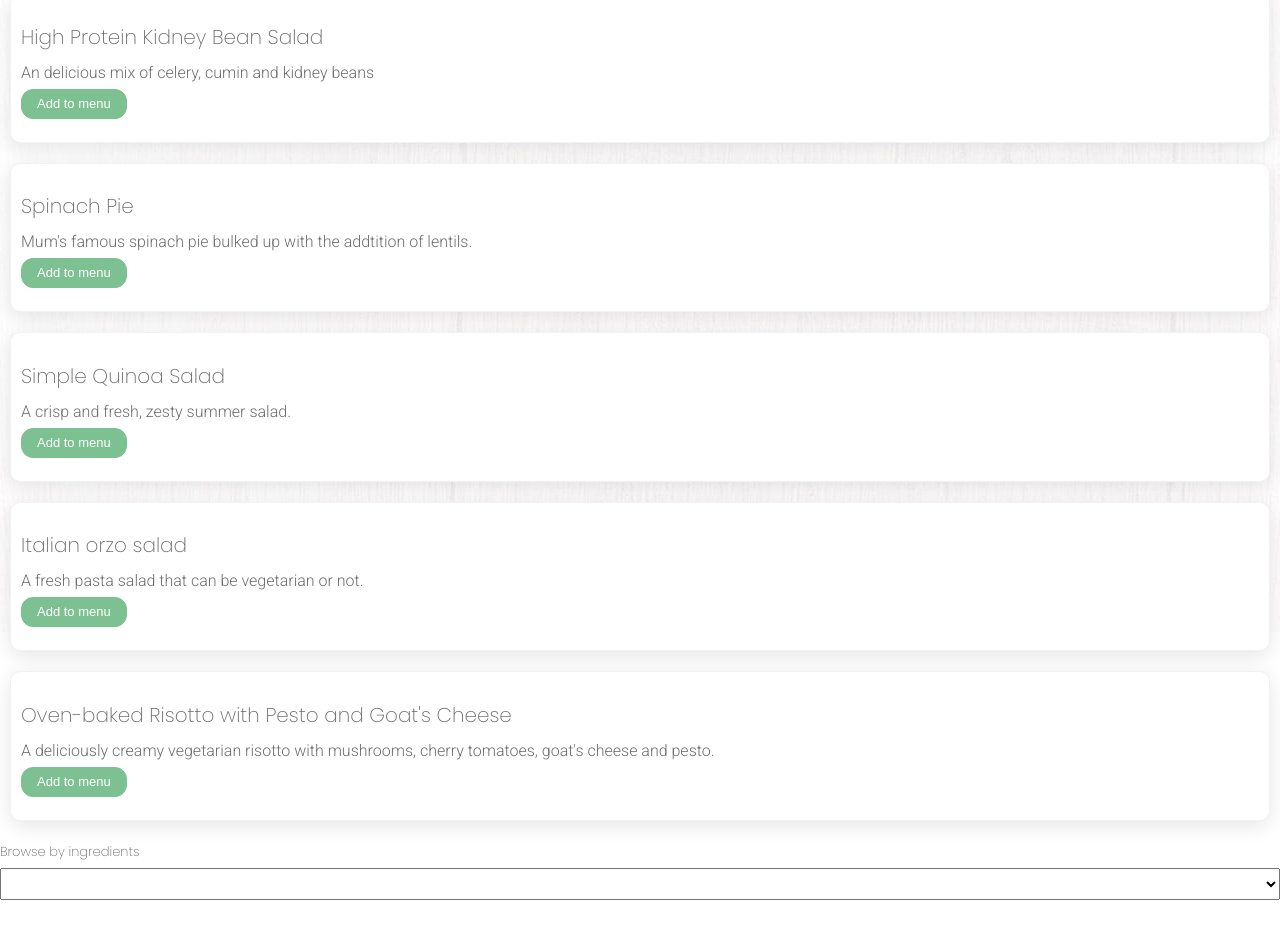
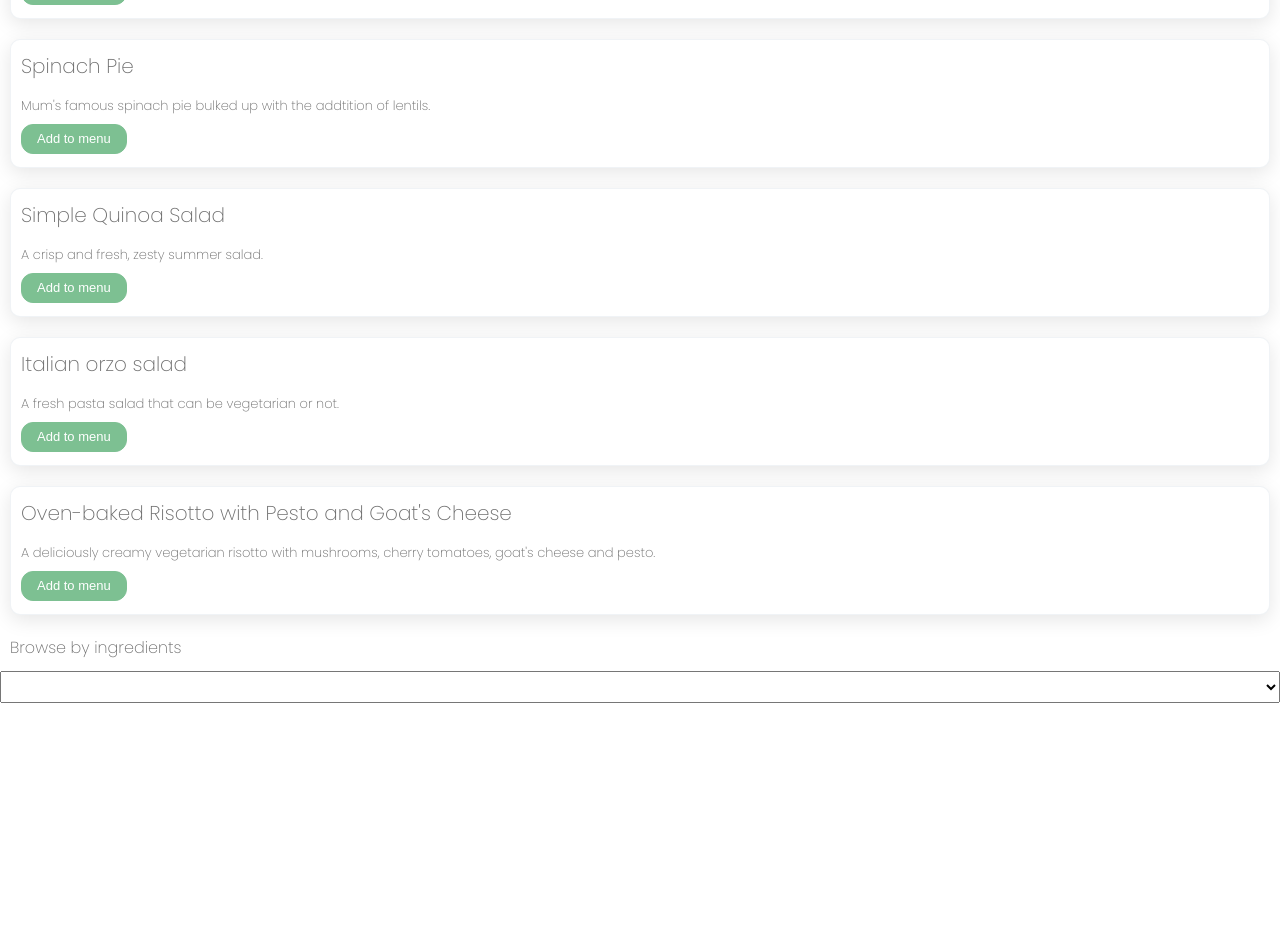
Before and after one commit to Rymierymie/recipe-book-vue, a Vue app: page / in a window 1280 px wide. Shown: the part 960-1898 px from the top of the page. After the commit the page ends 1788 px from the top, so only its background shows below. Built offline with nearby package versions, Linux system fonts and the light colour scheme.

Commit message:
Just more styling.

```diff
--- a/src/App.vue
+++ b/src/App.vue
@@ -115,19 +115,18 @@ html {
   scroll-behavior: smooth;
 }
 
+
 #app {
   font-family: 'Poppins', sans-serif;
 }
 
-p {
-  font-family: 'Roboto', sans-serif;
-}
+
 
 body {
   margin: 0px 0px;
   color: #6D6D6D;
   background-color: #fff;
-  background: url("./assets/woodbackground.jpg") no-repeat fixed center;
+  /* background: url("./assets/woodbackground.jpg") no-repeat fixed center;  */
 }
 
 .componentDiv {
@@ -152,6 +151,13 @@ a {
     cursor: pointer;
 }
 
+p {
+  /* font-family: 'Roboto', sans-serif; */
+  font-weight: 200;
+  font-size: 13px;
+  line-height: 22px;
+}
+
 h1 {
   font-weight: 200;
   font-size: 26px;
@@ -164,6 +170,7 @@ h2 {
   font-weight: 200;
   font-size: 20px;
   line-height: 32px;
+  margin-top: 0px;
 }
 
 h3 {
@@ -281,11 +288,11 @@ select {
 }
 
 .c-button-round: {
-  width: 42px;
+/*   width: 42px;
   border: solid 0.5px rgba(125, 192, 146, 1);
   background-color: rgba(125, 192, 146, 1);
   color: #ffffff;
-  border-radius: 50px;
+  border-radius: 50px; */
 }
 
 button {
@@ -332,4 +339,26 @@ hr {
   margin-bottom: 10px;
 }
 
+.ml5 {
+  margin-left: 5px
+}
+
+.mr5 {
+  margin-right: 5px;
+}
+
+.mt5 {
+  margin-top: 5px;
+}
+
+.mb5 {
+  margin-bottom: 5px;
+}
+
+/* Start of stolen custom dropdown styles */
+
+
+
+/* End of stolen custom dropdown styles */
+
 </style>
--- a/src/components/Search.vue
+++ b/src/components/Search.vue
@@ -17,19 +17,16 @@
             <div id="ingredientsContainer">
             <h3 class="ml10">Ingredients</h3>
                 <div  v-for="(item, index) in recipe_ingredients" v-bind:key="index" :id="`${item.name}`" class="card" @click="opacityToggle(item.name)">
-                    <h2>
-                        {{ item.name }} {{ item.amount }}<span style="opacity:0;" v-if="item.type === 'whole' || item.type === 'cup' || item.type === 'clove' ">-</span>{{ item.type }}
-                    </h2>
-                    <p>
-                        {{ item.notes }}
-                    </p>
+                    <h2>{{ item.name.charAt(0).toUpperCase() + item.name.slice(1) }}</h2>
+                    <h3>{{ item.amount }}<span style="opacity:0;" v-if="item.type === 'whole' || item.type === 'cup' || item.type === 'clove' ">-</span>{{ item.type }}</h3>
+                    <p>{{ item.notes }}</p>
                 </div>
             </div>
             <div>
-            <h3>Method</h3>
+            <h3 class="ml10">Method</h3>
                 <ul>
                     <li v-for="(item, index) in recipe_method" v-bind:key="index" class="methodListItem card" :id="`${item.step_number}`" @click="opacityToggle(item.step_number)">
-                        <button class="c-button-round">{{ item.step_number }}</button>
+                        <div class="counter-round mr5">{{ item.step_number }}</div>
                         {{ item.instruction }}
                     </li>
                 </ul>
@@ -44,7 +41,7 @@
                 </option>
             </select> -->
            <!--  <button>View all recipes</button> -->
-           <div id="headlineDiv" class="ml10">
+           <div id="headlineDiv" class="ml10 mr10">
                <span id="allRecipesHeadline">Filter Recipes
                    <span id="vegoFilterCheckbox"><span style="padding-right:5px">Vegetarian</span>
                         <label class="switch">
@@ -62,9 +59,9 @@
            </div>
            <template v-for="(item, index) in recipesData">
             <div v-bind:key="index" :class="`${item.vegetarian}`">
-                <div v-bind:class="[item.category]" class="recipeListItem card filterDiv show">
+                <div v-bind:class="[item.category]" class="card filterDiv show">
                     <a href="#recipe-card" @click="view_recipe(item.recipe)"><h2>{{ item.recipe }}</h2>
-                    <p>{{ item.description }}</p></a>
+                    <p class="mb10">{{ item.description }}</p></a>
                     <button class="c-button c-button-fill" @click="add_to_menu(item.recipe)">Add to menu</button>
                     <!-- <button class="c-button c-button-fill" >View</button> -->
                 </div>
@@ -72,8 +69,8 @@
             </template>
         </div>
         <div id="ingredientSelectDiv">
-            <h4 class="browseByHeadline">Browse by ingredients</h4>
-            <select id="ingredients-list" v-model="ingredient_name">
+            <h3 class="ml10">Browse by ingredients</h3>
+            <select id="ingredients-list" class="custom-select" v-model="ingredient_name">
                 <option selected></option>
                 <option v-for="(item, index) in ingredients_list" v-bind:key="index">
                     {{ item }}
@@ -82,8 +79,8 @@
         </div>
 
         <div id="ingredients-card" class="display-toggle">
-            <h4 class="browseByHeadline">Recipes with {{ ingredient_name }}</h4>
-                    <div v-for="(item, index) in ingredient_recipes" v-bind:key="index" class="recipeListItem card">
+            <h3 class="ml10">Recipes with {{ ingredient_name }}</h3>
+                    <div v-for="(item, index) in ingredient_recipes" v-bind:key="index" class="card">
                         <h3>{{ item }}</h3>
                         <button class="c-button" @click="add_to_menu(item)">Add to menu</button>
                         <button class="c-button" @click="view_recipe(item)">View</button>
@@ -307,10 +304,6 @@ export default {
 <!-- Add "scoped" attribute to limit CSS to this component only -->
 <style scoped>
 
-p {
-    margin: 0px 0px;
-}
-
 .display-toggle {
   display: none;
 }
@@ -326,16 +319,12 @@ ol {
     margin: 0px 0px;
 }
 
-.recipeListItem {
-    padding: 10px 10px;
-}
 
 #recipeDescription {
     padding-bottom: 20px;
 }
 
 .methodListItem {
-    padding-bottom: 20px;
     cursor: pointer;
 }
 
@@ -357,10 +346,6 @@ h1 {
     margin-top: 10px;
 }
 
-
-.recipeListItem .c-button {
-    margin: 10px 10px 10px 0px;
-}
 
 #filterButtons .c-button {
     margin-right: 10px;
@@ -397,10 +382,6 @@ h1 {
     margin-bottom: -10px;
     font-weight: 200;
     margin-top: 20px;
-}
-
-.browseByHeadline {
-    font-weight: 200;
 }
 
 
@@ -509,4 +490,15 @@ input:checked + .slider:before {
     padding-bottom: 10px;
 }
 
+.counter-round {
+  width: 26px;
+  line-height:26px;
+  text-align: center;
+  border: solid 0.5px rgba(125, 192, 146, 1);
+  background-color: rgba(125, 192, 146, 1);
+  color: #ffffff;
+  border-radius: 50px;
+  display: inline-block;
+}
+
 </style>
```
